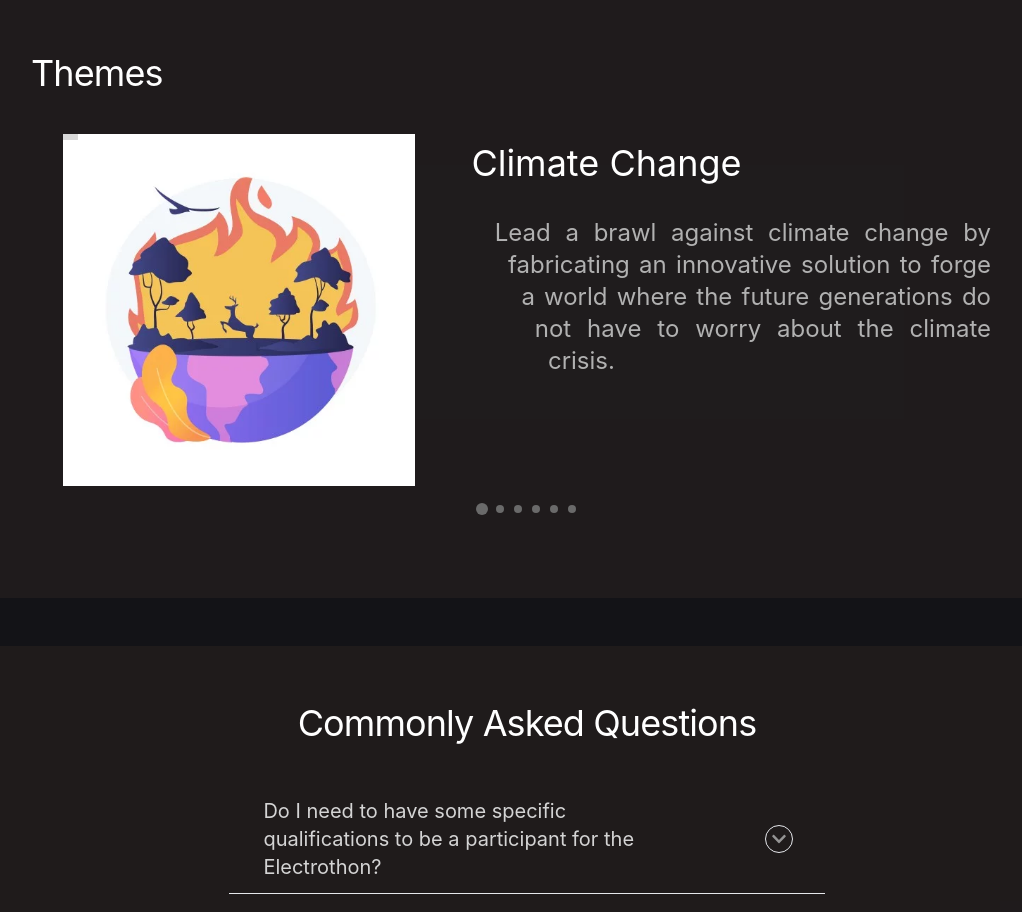
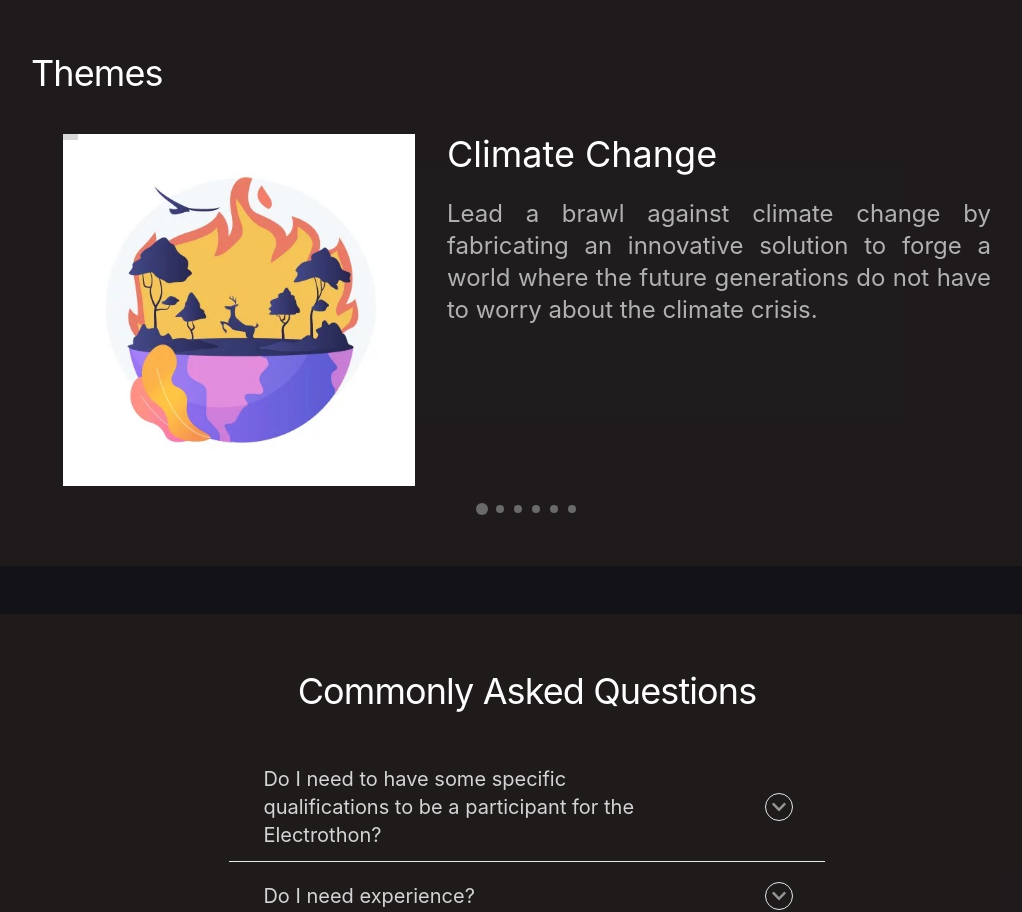
Before and after one commit to spec-nith/Electrothon, a React (Create React App) app: page / in a window 1280 px wide. Shown: the part 3900-4812 px from the top of the page, without its empty margins (113-1135 px from the left). Built offline with nearby package versions, Linux system fonts and the light colour scheme.

Commit message:
Updated themes

```diff
--- a/src/components/Themes/CarouselStyle.css
+++ b/src/components/Themes/CarouselStyle.css
@@ -107,7 +107,7 @@
     width: var(--control-button-width);
     height: var(--control-button-height);
     position: absolute;
-    z-index: 10;
+    z-index: 8;
     top: calc(50% - (0.5 * var(--control-button-height)));
     border: none;
     background-color: var(--control-button-background);
@@ -209,8 +209,8 @@
       padding: 0; }
   .awssld__bullets {
     position: absolute;
-    z-index: 10;
-    bottom: 0px;
+    z-index: 8;
+    bottom: -2rem;
     width: 100%;
     display: -webkit-box;
     display: -ms-flexbox;
--- a/src/components/Themes/Themes.js
+++ b/src/components/Themes/Themes.js
@@ -17,7 +17,7 @@ const slider = (
     {themeArray.map((e, index) => {
       return (
         <div
-          className="grid grid-cols-1 md:grid-cols-5 gap-8 h-96 w-full"
+          className="grid grid-cols-1 md:grid-cols-5 gap-8 w-full"
           key={index}
         >
           <div className="md:col-span-2 track-image">
@@ -31,11 +31,10 @@ const slider = (
             </picture>
           </div>
           <div className="md:col-span-3">
-            <div className="track-text-outline h-full md:w-40"></div>
-            <h1 className="text-3xl md:text-4xl md:leading-relaxed header-theme pb-6">
+            <h1 className="text-3xl md:text-3xl lg:text-4xl md:leading-relaxed header-theme pb-6">
               {e.title}
             </h1>
-            <span className="text-xl md:text-2xl content-theme">
+            <span className="text-lg md:text-xl lg:text-2xl content-theme">
               {e.content}
             </span>
           </div>
--- a/src/components/UI/Header/Header.js
+++ b/src/components/UI/Header/Header.js
@@ -98,7 +98,7 @@ const Nav = () => {
           </Transition>
 
           <aside
-            className={`transform top-0 left-0 w-64 fixed h-full nav-theme overflow-auto rounded-r-3xl space-y-5 ease-in-out transition-all duration-300 z-30 ease-in-out transition-all duration-300 ${
+            className={`transform top-0 left-0 w-64 fixed h-full z-40 nav-theme overflow-auto rounded-r-3xl space-y-5 ease-in-out transition-all duration-300 z-30 ease-in-out transition-all duration-300 ${
               isOpen ? "translate-x-0" : "-translate-x-full"
             }`}
             onClick={() => setIsOpen((prevState) => !prevState)}
```
